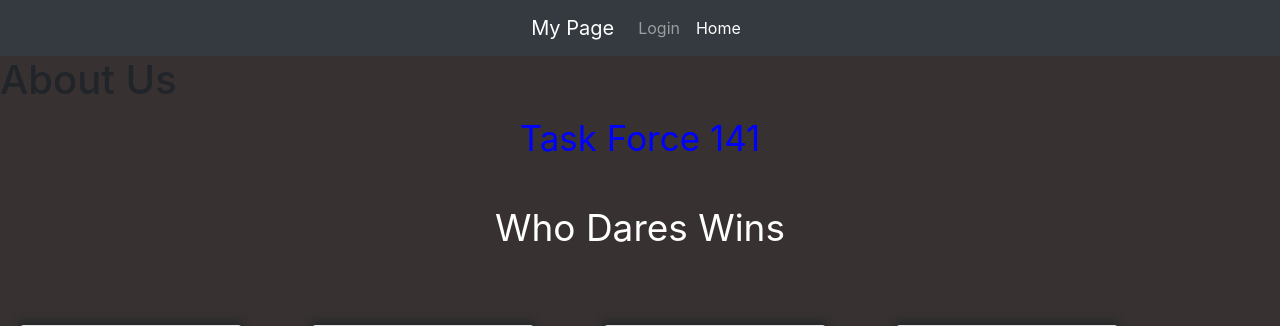
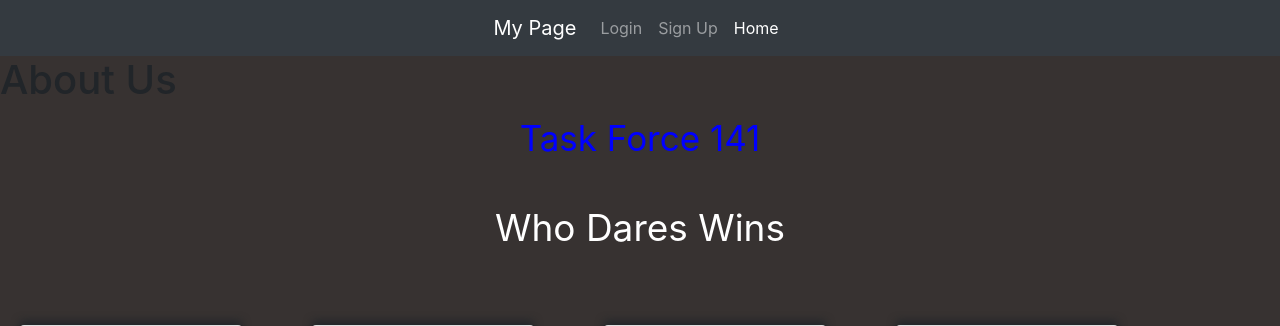
Before and after one commit to cst0003/CS230L1, a PHP site: page /index.php in a window 1280 px wide. Shown: the top 326 px of the page. Run offline with PHP 8.4, Linux system fonts and the light colour scheme; some libraries are stand-ins or nearby versions.

Commit message:
Update header.php

```diff
--- a/includes/header.php
+++ b/includes/header.php
@@ -41,11 +41,14 @@ session_start();
                     else {
                         echo '<li class="nav-item">
                         <a class="nav-link" href="login.php">Login</a>
-                    </li>';
+                        </li>
+                        <li class = "nav-item">
+                        <a class="nav-link" href="../signup.php">Sign Up</a>
+                        </li>';
                     }
                     ?>
                     <li class="nav-item active">
-                        <a class="nav-link" href="../about.php">Home <span class="sr-only">(current)</span></a>
+                        <a class="nav-link" href="../index.php">Home <span class="sr-only">(current)</span></a>
                     </li>
                 </ul>
             </div>
```
